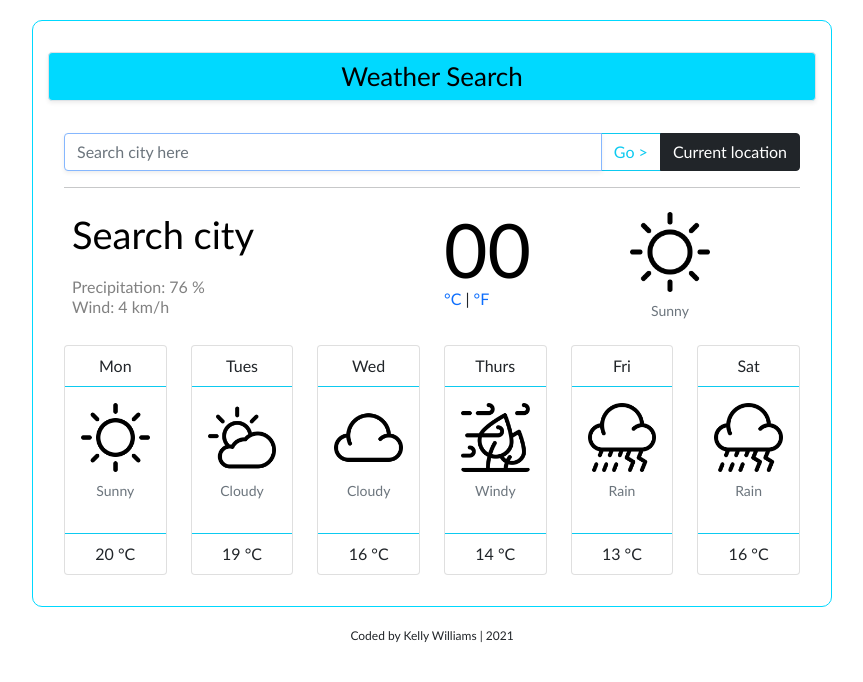
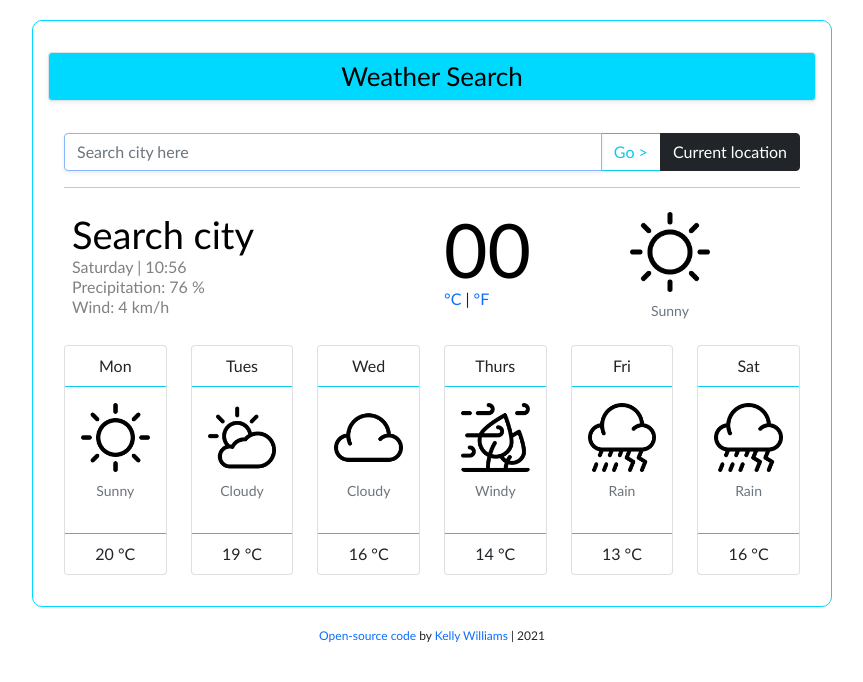
Before and after one commit to KellyW-coder/Weather-app-KCW-2021, a plain HTML site: page Index.html in a window 1280 px wide. Shown: the whole page, without its empty margins (208-1071 px from the left). Drawn offline with nearby package versions, Linux system fonts and the light colour scheme.

Commit message:
Updated links for portfolio and github code

```diff
--- a/Index.html
+++ b/Index.html
@@ -204,8 +204,18 @@
         </div>
       </div>
     </div>
-    <p class="footer">Coded by Kelly Williams | 2021</p>
+    <p class="footer">
+      <a
+        href="https://github.com/KellyW-coder/Weather-app-KCW-2021"
+        target="_parent"
+      >
+        Open-source code
+      </a>
+      by
+      <a href="https://www.kccd.co.za/" target="_parent">Kelly Williams</a>
+      | 2021
+    </p>
 
-    <script src="src/index-2.js"></script>
+    <script src="src/index.js"></script>
   </body>
 </html>
```
